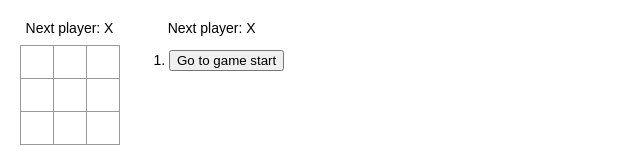
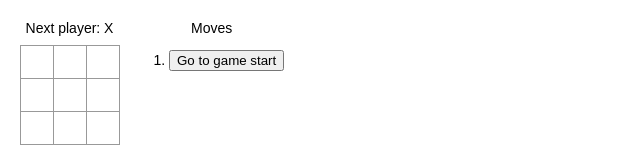
Before and after one commit to shafalam/tic-tac-toe, a React (Create React App) app: page / in a window 1280 px wide. Shown: the top 160 px of the page, without its empty margins (0-640 px from the left). Built offline with nearby package versions, Linux system fonts and the light colour scheme.

Commit message:
moves title added

```diff
--- a/src/components/Game/Game.tsx
+++ b/src/components/Game/Game.tsx
@@ -167,7 +167,7 @@ class Game extends Component<GameProps> {
           />
         </div>
         <div className="game-info">
-          <div>{status}</div>
+          <div>Moves</div>
           <div>
             <ol>{moves}</ol>
           </div>
```
